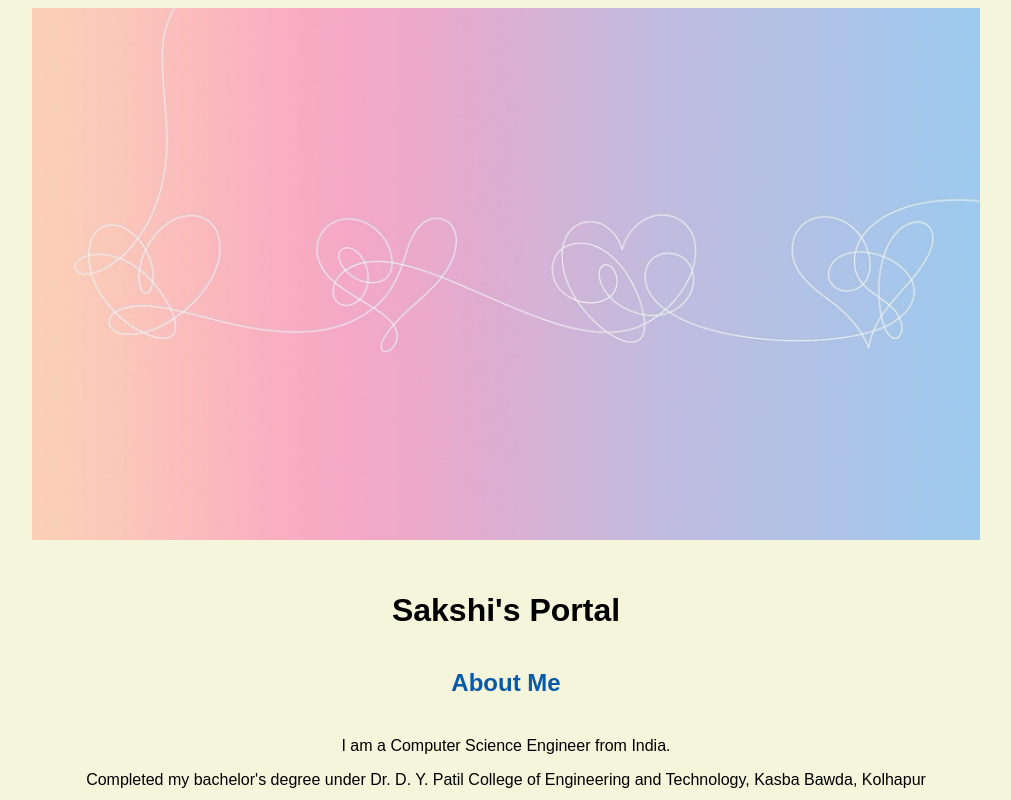
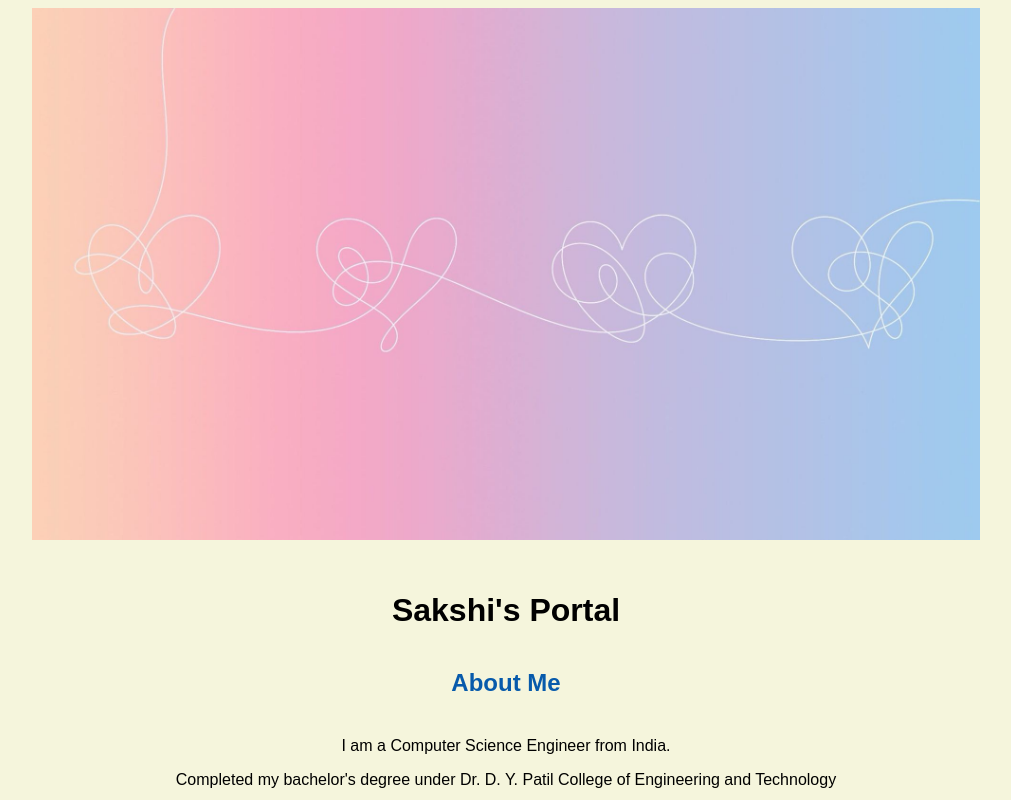
Before and after one commit to Me-Sakshi/Me-Sakshi.github.io, a plain HTML site: page index.html in a window 1280 px wide. Shown: the top 800 px of the page, without its empty margins (134-1145 px from the left). Drawn offline with Linux system fonts and the light colour scheme.

Commit message:
Update index.html

```diff
--- a/index.html
+++ b/index.html
@@ -19,7 +19,7 @@
      <h1>Sakshi's Portal</h1>
      <h2>About Me</h2>
      <p>I am a Computer Science Engineer from India.</p>
-     <p>Completed my bachelor's degree under Dr. D. Y. Patil College of Engineering and Technology, Kasba Bawda, Kolhapur</p>
+     <p>Completed my bachelor's degree under Dr. D. Y. Patil College of Engineering and Technology</p>
      <h2>Credentials and Portfolio</h2>
 
      <p><a href="resume.html">My Resume</a> | <a href="https://github.com/Me-Sakshi">My GitHub</a></p>
```
